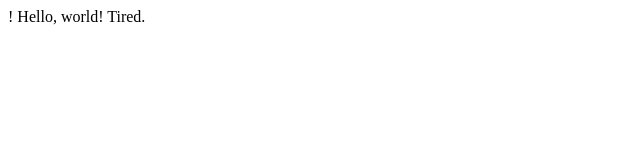
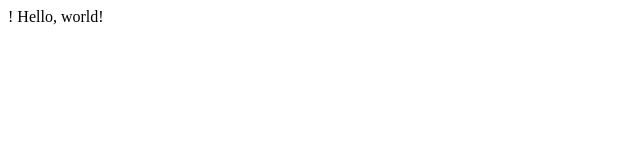
Before and after one commit to giraffage/my-website, a plain HTML site: page index.html in a window 1280 px wide. Shown: the full height of the page, 0-640 px from the left. Drawn offline with Linux system fonts and the light colour scheme.

Commit message:
Revert "Update index.html"
This reverts commit 23969607ff98e081b738c27e1002db7715cdc21a.

```diff
--- a/index.html
+++ b/index.html
@@ -6,6 +6,5 @@
 </head>
 <body>
   Hello, world!
-Tired.
 </body>
 </html>
```
